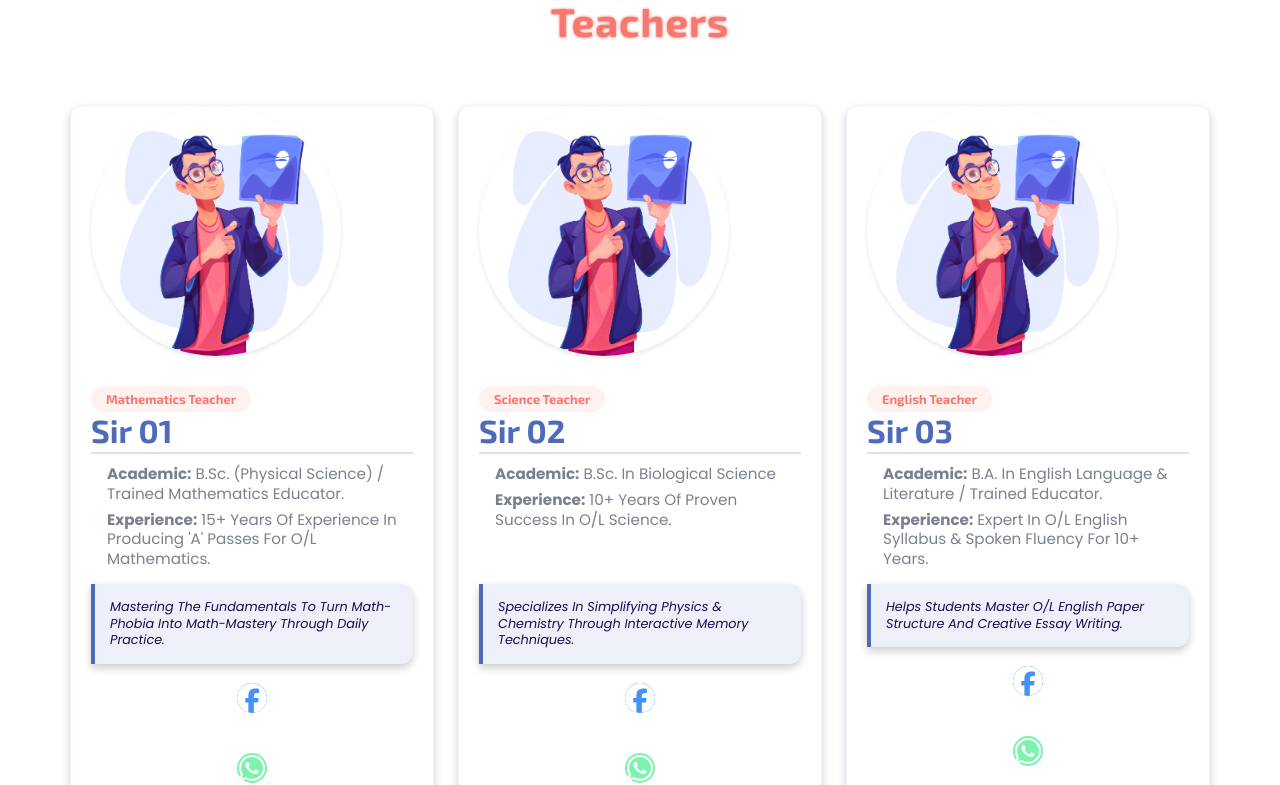
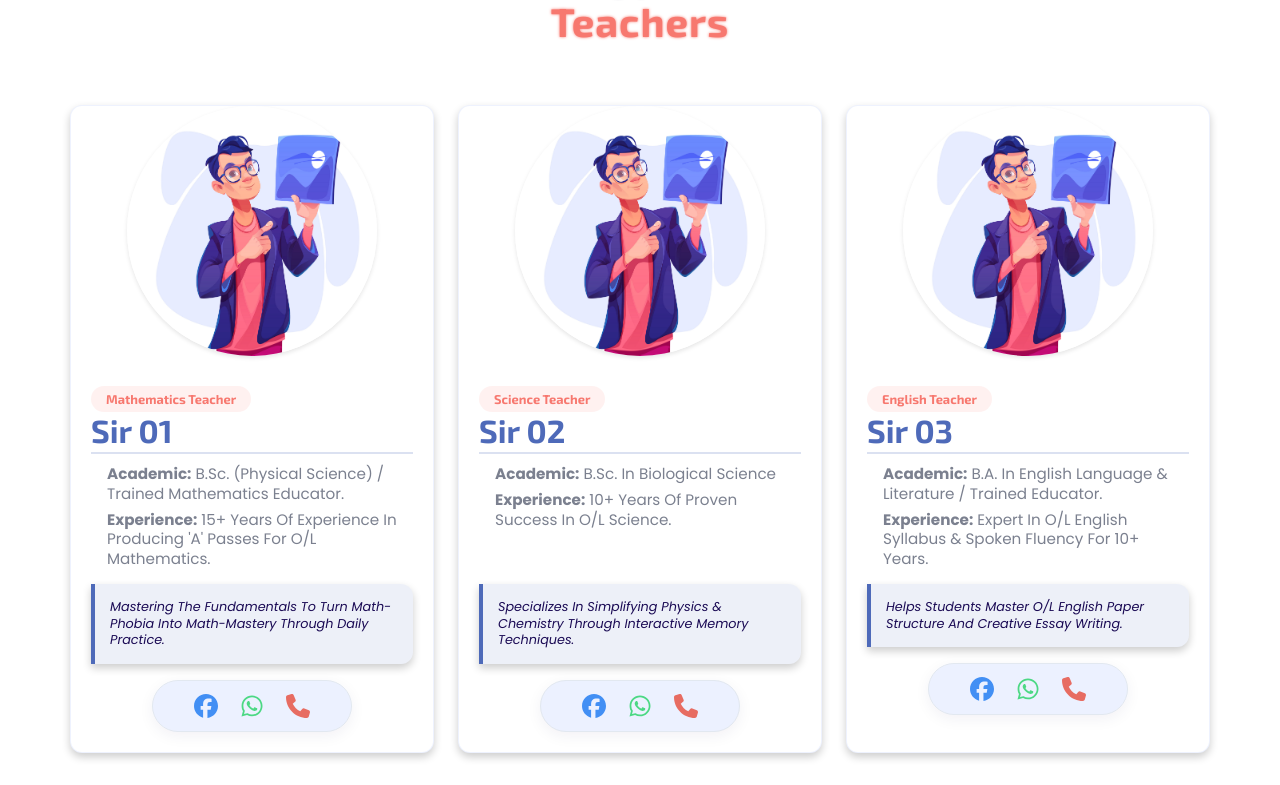
Before and after one commit to lakshan-beast/Educa-OL-Learning-Platform, a React (Vite) app: page / in a window 1280 px wide. Shown: the part 2735-3520 px from the top of the page. Built offline with nearby package versions, Linux system fonts and the light colour scheme.

Commit message:
cards styles

```diff
--- a/src/styles/components/_cards.scss
+++ b/src/styles/components/_cards.scss
@@ -570,7 +570,7 @@
   border-radius: 12px;
 
   .teacher-image-column {
-    @include flex-custom(space-between, center, row, 0, nowrap);
+    @include center-everything;
 
     img {
       width: 250px;
@@ -625,44 +625,101 @@
       }
     }
   }
+  // .teacher-socials {
+  //   display: flex;
+  //   justify-content: center;
+  //   align-items: center;
+  //   gap: 15px;
+  //   flex-direction: column;
+
+  //   a {
+  //     width: 45px;
+  //     height: 45px;
+  //     border-radius: 16px;
+  //     transition: 0.3s;
+  //     // font-size: 1.3rem;
+
+  //     @include center-everything;
+
+  //     &:hover {
+  //       transform: scale(1.1);
+  //     }
+
+  //     // .icon {
+  //     //   color: $white;
+  //     //   width: 30px;
+  //     //   height: 30px;
+  //     //   border-radius: 50%;
+  //     // }
+
+  //     // .facebook-icon {
+  //     //   background-color: $facebook-color;
+  //     // }
+
+  //     // .whatsapp-icon {
+  //     //   background-color: $whatsapp-color;
+  //     // }
+
+  //     // .call-icon {
+  //     //   background-color: $call-color;
+  //     // }
+  //   }
+  // }
+}
+
+/* 👑 PREMIUM FLOATING RIBBON SOCIAL BAR */
 .teacher-socials {
   display: flex;
+  align-items: center;
   justify-content: center;
-    align-items: center;
-    gap: 15px;
-    flex-direction: column;
-
-    a {
-      width: 45px;
-      height: 45px;
-      border-radius: 16px;
-      transition: 0.3s;
-      font-size: 1.3rem;
-
-      @include center-everything;
-
-      &:hover {
-        transform: scale(1.1);
+  // flex-direction: column;
+  background: #ecf1ff; /* ලස්සන ලා දම්/නිල් පසුබිම් පටිය */
+  padding: 8px 20px;
+  border-radius: 30px; /* Ribbon එකක් වගේ දෙපැත්ත සම්පූර්ණයෙන්ම වටකුරු කරයි */
+  gap: 22px; /* අයිකන අතර පරතරය */
+  margin-top: 14px;
+  border: 1px solid #e2e8f0;
+  box-shadow: 0 4px 15px rgba(26, 10, 84, 0.06); /* ලාවට පාවෙන පෙනුමක් (Shadow) */
+  transition: all 0.3s ease;
+  margin: 16px auto 0 auto;
+  width: 200px;
 }
 
-      .icon {
-        color: $white;
-        width: 30px;
-        height: 30px;
-        border-radius: 50%;
+/* Ribbon එක උඩට මවුස් එක ගෙනිච්චම සිදුවන ලස්සන Shadow මාරුව */
+.teacher-socials:hover {
+  box-shadow: 0 6px 20px rgba(26, 10, 84, 0.1);
+  background: #ffffff;
 }
 
-      .facebook-icon {
-        background-color: $facebook-color;
+/* අයිකන ලින්ක්ස් සඳහා පොදු ස්ටයිල් */
+.teacher-socials a {
+  display: flex;
+  align-items: center;
+  justify-content: center;
+  text-decoration: none;
+  transition: transform 0.2s ease; /* Micro-animation speed */
+  font-size: 1.5rem;
 }
 
-      .whatsapp-icon {
-        background-color: $whatsapp-color;
+/* ළමයෙක් අයිකන් එකක් උඩට මවුස් එක ගෙනිච්චම ඒක විතරක් ලස්සනට scale වේ */
+.teacher-socials a:hover {
+  transform: scale(1.25);
 }
 
-      .call-icon {
-        background-color: $call-color;
+/* 🔵 Facebook නිල වර්ණය */
+.teacher-socials .facebook-icon {
+  color: #1877f2;
+  // font-size: 1.25rem;
 }
+
+/* 🟢 WhatsApp නිල වර්ණය */
+.teacher-socials .whatsapp-icon {
+  color: #25d366;
+  // font-size: 1.3rem;
 }
+
+/* 🔴 Direct Call නිල වර්ණය */
+.teacher-socials .call-icon {
+  color: #e74c3c;
+  // font-size: 1.15rem;
 }
-}
```
Lines whose indentation alone changed are shown as unchanged.
